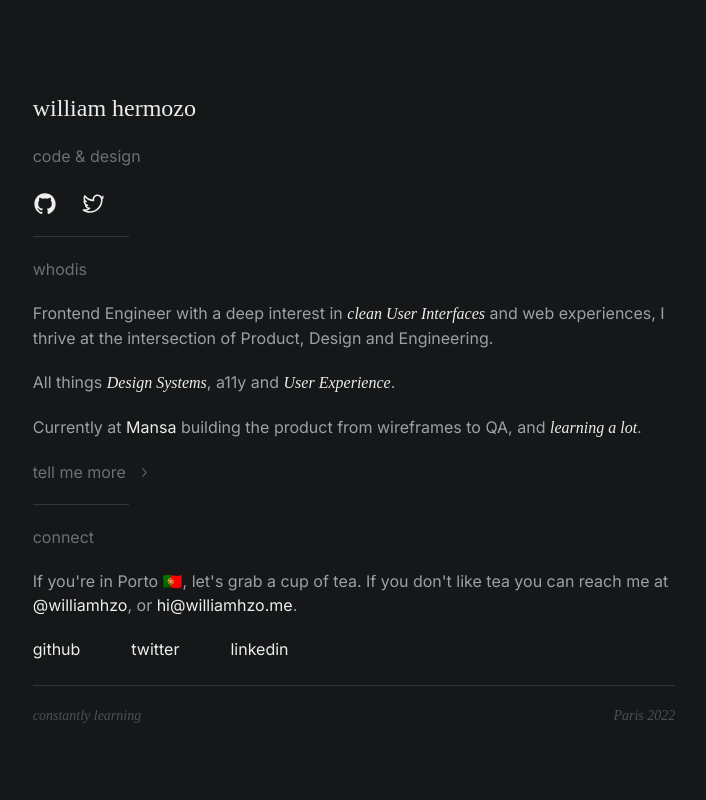
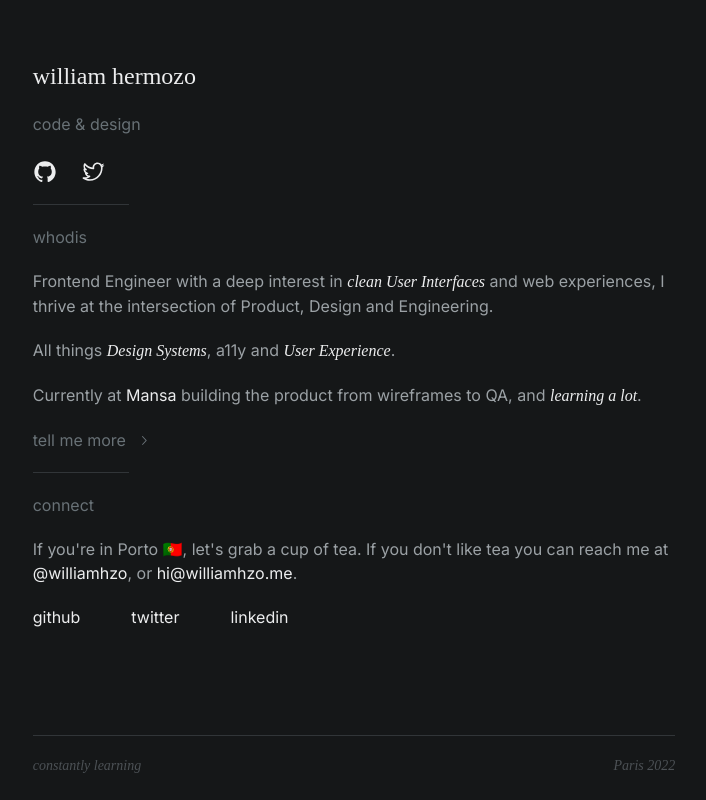
Before and after one commit to williamhzo/williamhzo.me-v1, a Next.js app: page / in a window 1280 px wide. Shown: the whole page, without its empty margins (286-992 px from the left). Built offline with nearby package versions, Linux system fonts and the light colour scheme; a web font is replaced by a local one; what tailwindcss-radix would draw is missing.

Commit message:
refactor: rework page layout

```diff
--- a/components/Footer.tsx
+++ b/components/Footer.tsx
@@ -2,10 +2,16 @@ import React from "react";
 
 export default function Footer() {
   return (
-    <footer className="mb-base flex justify-between font-serif text-sm italic text-lowest-contrast">
-      <p>constantly learning</p>
+    <>
+      <footer>
+        <hr className="separator w-full" />
 
-      <p>Paris 2022</p>
-    </footer>
+        <span className="flex justify-between font-serif text-sm italic text-lowest-contrast">
+          <p>constantly learning</p>
+
+          <p>Paris 2022</p>
+        </span>
+      </footer>
+    </>
   );
 }
--- a/pages/_document.tsx
+++ b/pages/_document.tsx
@@ -22,7 +22,7 @@ class MyDocument extends Document {
             rel="stylesheet"
           />
         </Head>
-        <body className="mx-auto my-0 flex min-h-[100vh] max-w-[70ch] flex-col bg-background px-8 py-16 text-contrast lg:p-8 lg:pt-24">
+        <body className="mx-auto my-0 flex max-w-[70ch] flex-col bg-background px-8 text-contrast lg:px-8">
           <Main />
           <NextScript />
         </body>
--- a/pages/index.tsx
+++ b/pages/index.tsx
@@ -9,19 +9,19 @@ import Main from "../components/Main";
 
 const Home: NextPage = () => {
   return (
-    <>
+    <div className="flex min-h-[100vh] flex-col justify-between pt-16 pb-6">
       <SEO />
 
-      <Header />
+      <div>
+        <Header />
 
-      <hr className="separator" />
+        <hr className="separator" />
 
-      <Main />
-
-      <hr className="separator w-full" />
+        <Main />
+      </div>
 
       <Footer />
-    </>
+    </div>
   );
 };
 
```
